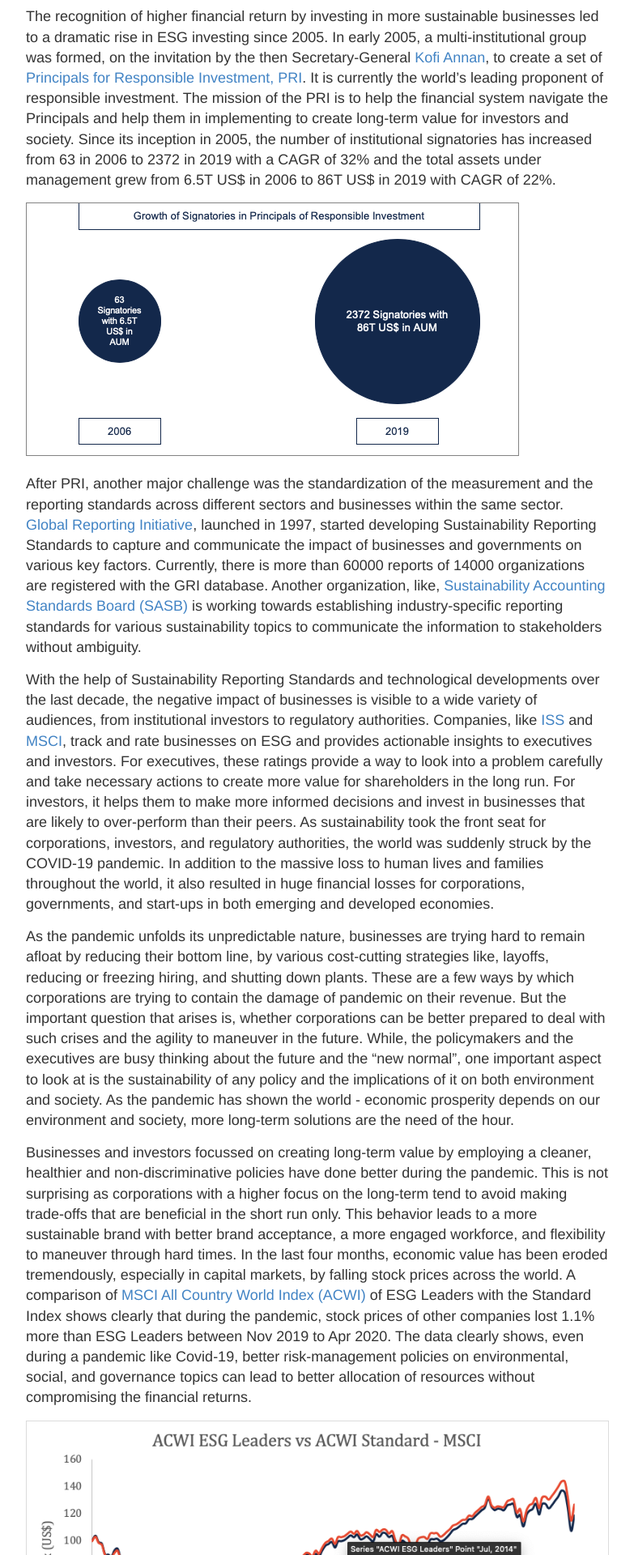
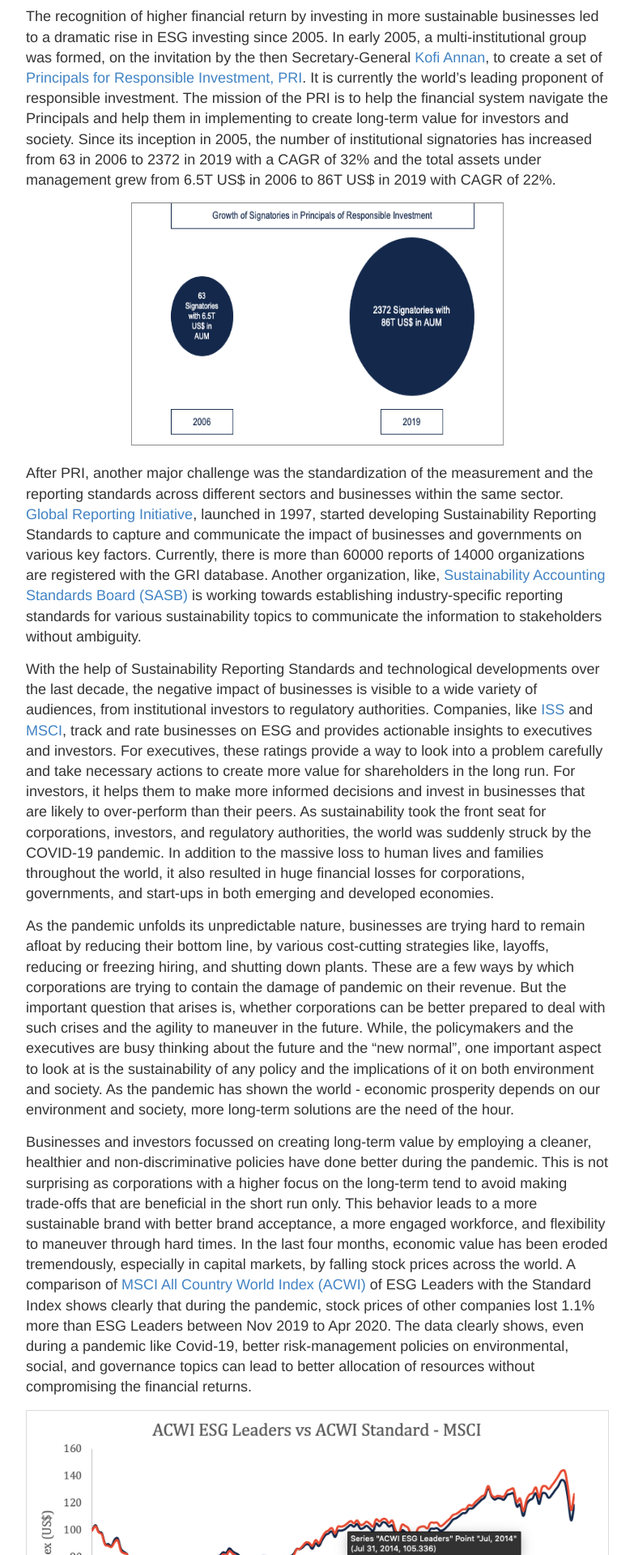
Before and after one commit to Diptendra/diptendra.github.io, a Jekyll site: the page built from ESG/2020-05-22-ESG.md, in a window 1280 px wide. Shown: the part 921-2841 px from the top of the page at 81% size, without its empty margins (248-1031 px from the left). Built offline with Jekyll 4.4.1, drawn with Linux system fonts in a browser that asks for light colours.

```diff
--- a/ESG/2020-05-22-ESG.md
+++ b/ESG/2020-05-22-ESG.md
@@ -12,7 +12,9 @@
 
 The recognition of higher financial return by investing in more sustainable businesses led to a dramatic rise in ESG investing since 2005. In early 2005, a multi-institutional group was formed, on the invitation by the then Secretary-General [Kofi Annan](https://en.wikipedia.org/wiki/Kofi_Annan), to create a set of [Principals for Responsible Investment, PRI](https://www.unpri.org/pri). It is currently the world's leading proponent of responsible investment. The mission of the PRI is to help the financial system navigate the Principals and help them in implementing to create long-term value for investors and society. Since its inception in 2005, the number of institutional signatories has increased from 63 in 2006 to 2372 in 2019 with a CAGR of 32% and the total assets under management grew from 6.5T US$ in 2006 to 86T US$ in 2019 with CAGR of 22%.
 
-![]({{ site.baseurl }}/ESG/pri_growth.png)
+<p align="center">
+  <img width="460" height="300" src="{{ site.baseurl }}/ESG/pri_growth.png">
+</p>
 
 After PRI, another major challenge was the standardization of the measurement and the reporting standards across different sectors and businesses within the same sector. [Global Reporting Initiative](https://www.globalreporting.org/Pages/default.aspx), launched in 1997, started developing Sustainability Reporting Standards to capture and communicate the impact of businesses and governments on various key factors. Currently, there is more than 60000 reports of 14000 organizations are registered with the GRI database. Another organization, like, [Sustainability Accounting Standards Board (SASB)](https://www.sasb.org/) is working towards establishing industry-specific reporting standards for various sustainability topics to communicate the information to stakeholders without ambiguity.
 
```
